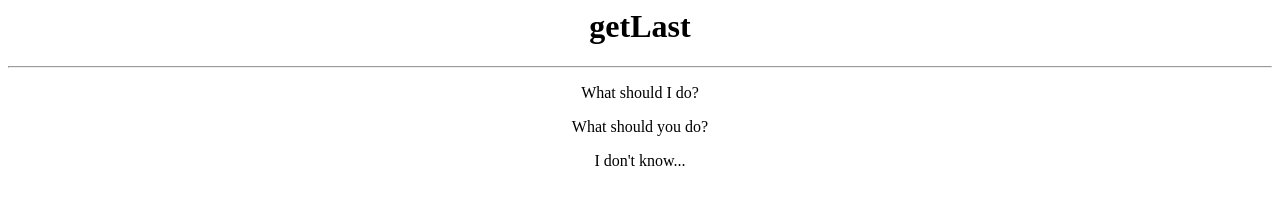
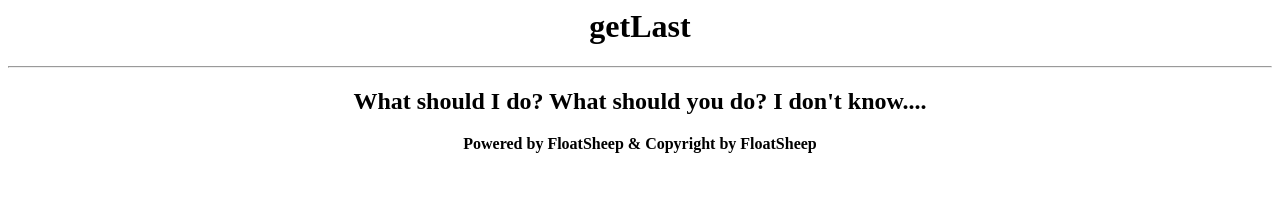
Before and after one commit to FloatSheep/getLast, a plain HTML site: page index.html in a window 1280 px wide. Drawn offline with Linux system fonts and the light colour scheme.

Commit message:
Update index.html

```diff
--- a/index.html
+++ b/index.html
@@ -1,16 +1,19 @@
 <html lang="en">
   <head>
-  <meta charset="UTF-8">
-  <meta name="viewport" content="width=device-width, initial-scale=1.0">
+    <meta charset="UTF-8" />
+    <meta name="viewport" content="width=device-width, initial-scale=1.0" />
     <title>Behavior</title>
   </head>
   <body>
     <center>
       <h1>getLast</h1>
-    <hr>
-    <p>What should I do?</p>
-    <p>What should you do?</p>
-    <p>I don't know...</p>
+      <hr />
+      <h2>What should I do? What should you do? I don't know....</h2>
     </center>
   </body>
+  <footer>
+    <center>
+      <p><strong>Powered by FloatSheep & Copyright by FloatSheep</strong></p>
+    </center>
+  </footer>
 </html>
```
Lines whose indentation alone changed are shown as unchanged.
